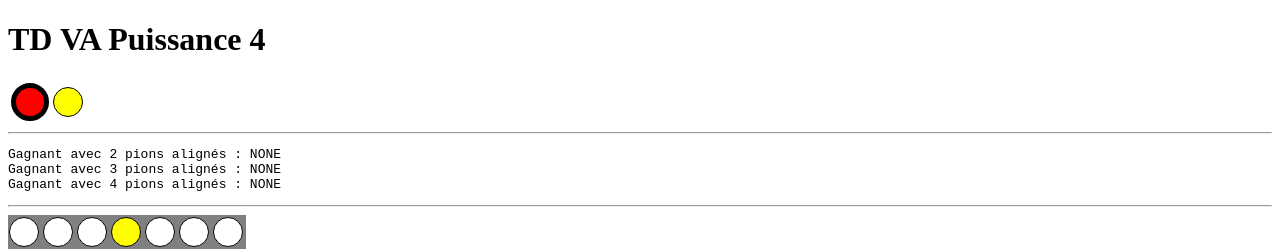
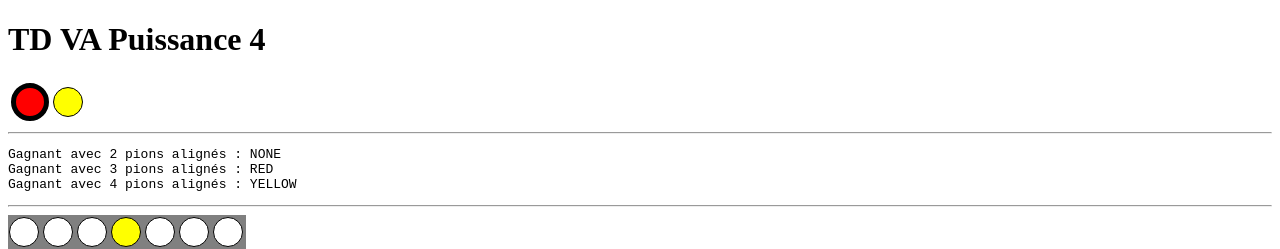
Before and after one commit to mrsolarius/puissance-4, an Angular app: page / in a window 1280 px wide. Shown: the top 249 px of the page. Built offline with nearby package versions, Linux system fonts and the light colour scheme.

Commit message:
Feat : Mise en place de la methode de win

```diff
--- a/src/app/puissance4.service.ts
+++ b/src/app/puissance4.service.ts
@@ -9,6 +9,10 @@ import {
   Token,
   winnerReturns
 } from './puissance4.data';
+
+type Steps = -1 | 0 | 1
+type Directions = [width:Steps, height:Steps];
+type WinTokenReturns = number | {error: 'not token here'} | {error: 'out of range'} | {error: 'invalid direction'};
 
 @Injectable({
   providedIn: 'root'
@@ -91,7 +95,27 @@ export class Puissance4Service implements Puissance4Interface {
    * @returns the token of the winner if any, NONE otherweise
    */
   winner(nb: number): winnerReturns {
-    return 'NONE';
+    if (nb<3 || !Number.isInteger(nb)) return 'NONE';
+    const possibleDirection : Directions[] = [
+      [0,1],
+      [1,1],
+      [1,0],
+      [1,-1],
+      [0,-1],
+      [-1,-1],
+      [-1,0],
+      [-1,1]
+    ];
+
+    for (let columnIndex = 0; columnIndex < this.board.data.length; columnIndex++) {
+      for (let lineIndex = 0; lineIndex < this.board.data[columnIndex].length; lineIndex++) {
+        for (let direction of possibleDirection) {
+          const nbTokens = nbTokensInDirection(this.board,columnIndex, lineIndex, direction);
+          if (nbTokens >= nb) return this.board.data[columnIndex][lineIndex];
+        }
+      }
+    }
+    return 'NONE'
   }
 }
 
@@ -108,3 +132,33 @@ function nbTokensInBoard(board:Board,token: Token): number {
     return acc + column.filter(t => t == token).length;
   }, 0);
 }
+
+/**
+ * Get the number of tokens in a direction
+ * @param board The board where to count the tokens
+ * @param columnIndex The column index where to start the search
+ * @param lineIndex The line index where to start the search
+ * @param direction The direction to search
+ * @returns The number of selected tokens in the direction
+ * @returns {error: 'out of range'} in case columnIndex or lineIndex are not in the board or not integers
+ * @returns {error: 'not token here'} in case token is not a token at the columnIndex and lineIndex
+ * @returns {error: 'invalid direction'} in case direction is not a valid direction
+ */
+function nbTokensInDirection(board:Board,columnIndex: number, lineIndex: number, direction: Directions): WinTokenReturns {
+  if (columnIndex < 0 || columnIndex >= board.width || !Number.isInteger(columnIndex)) return {error: 'out of range'};
+  if (lineIndex < 0 || lineIndex >= board.height || !Number.isInteger(lineIndex)) return {error: 'out of range'};
+  if (board.data[columnIndex][lineIndex]===undefined) return {error: 'not token here'};
+  if (direction[0] === 0 && direction[1] === 0) return {error: 'invalid direction'};
+
+  let nbTokens = 0;
+  const token = board.data[columnIndex][lineIndex];
+  let currentHeight=columnIndex, currentWidth = lineIndex;
+  while (board.data[currentHeight]?.[currentWidth] === token && currentHeight >=0 && currentWidth >=0) {
+    if(board.data[currentHeight][currentWidth] === token) {
+      nbTokens++;
+      currentHeight += direction[1];
+      currentWidth += direction[0];
+    }
+  }
+  return nbTokens;
+}
```
